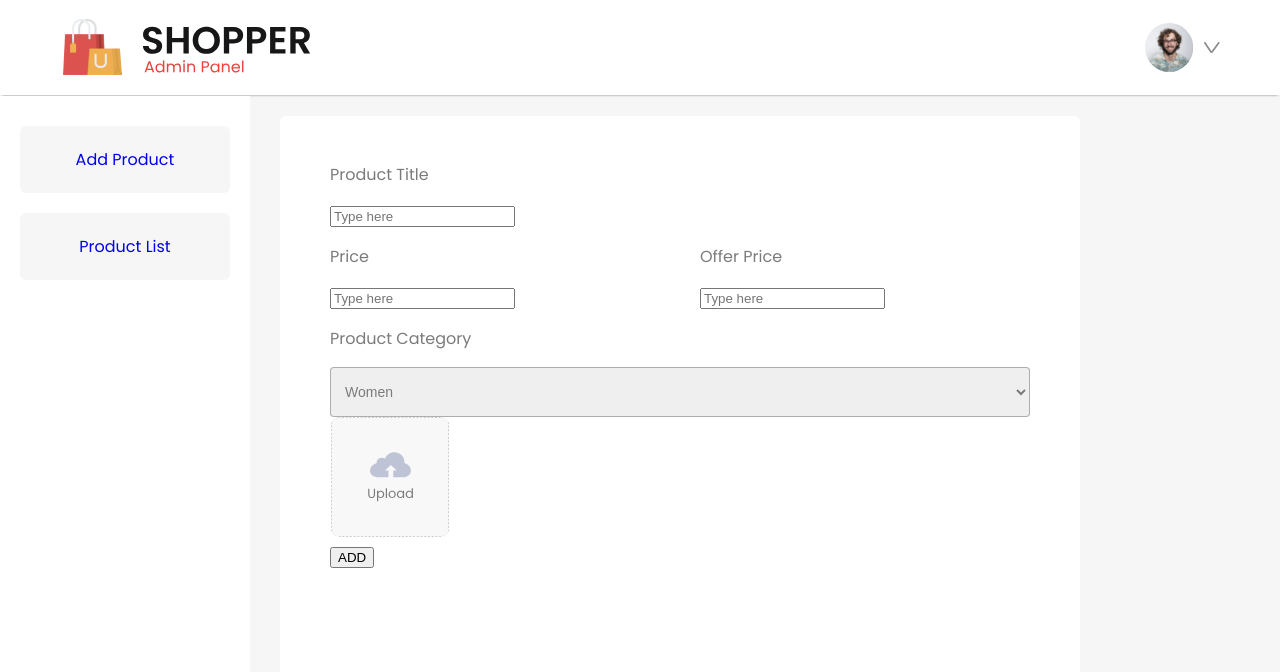
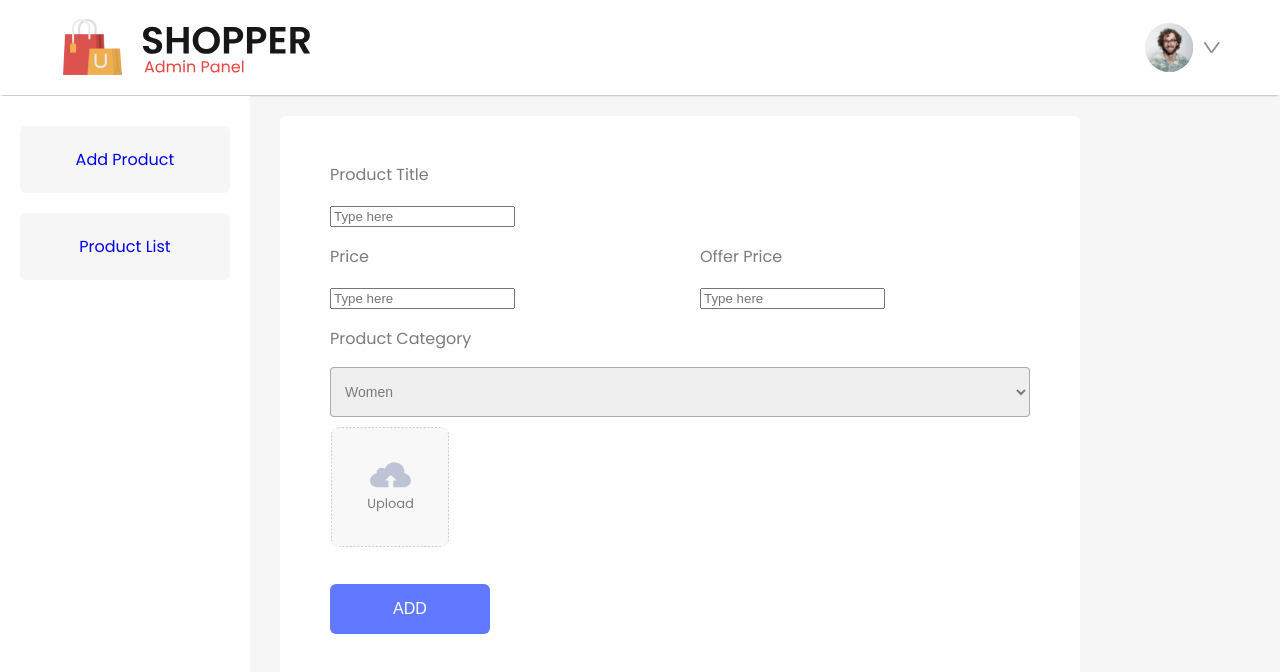
Before and after one commit to Poorvi0807/E-Commerce-MERN-, a React (Vite) app in the folder admin/: page /addproduct in a window 1280 px wide. Shown: the top 672 px of the page. Built offline with nearby package versions, Linux system fonts and the light colour scheme.

Commit message:
Added Few CSS button

```diff
--- a/admin/src/Components/AddProduct/AddProduct.css
+++ b/admin/src/Components/AddProduct/AddProduct.css
@@ -44,4 +44,18 @@ add-product-itemfield input{
     width: 120px;
     border-radius: 10px;
     object-fit: contain;
+    margin: 10px 0px;
 }
+
+.addproduct-btn{
+    margin-top: 20px;
+    width: 160px;
+    height: 50px;
+    border-radius: 6px;
+    background: #6079ff;
+    border: none;
+    cursor: pointer;
+    color: white;
+    font-size: 16px;
+    font-weight: 500;
+}
```
